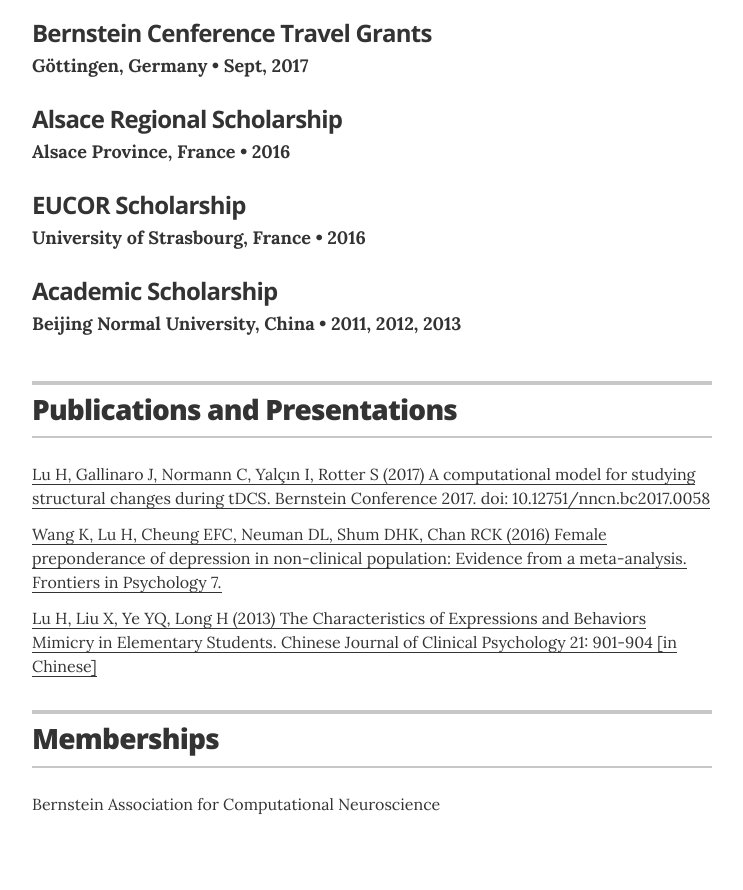
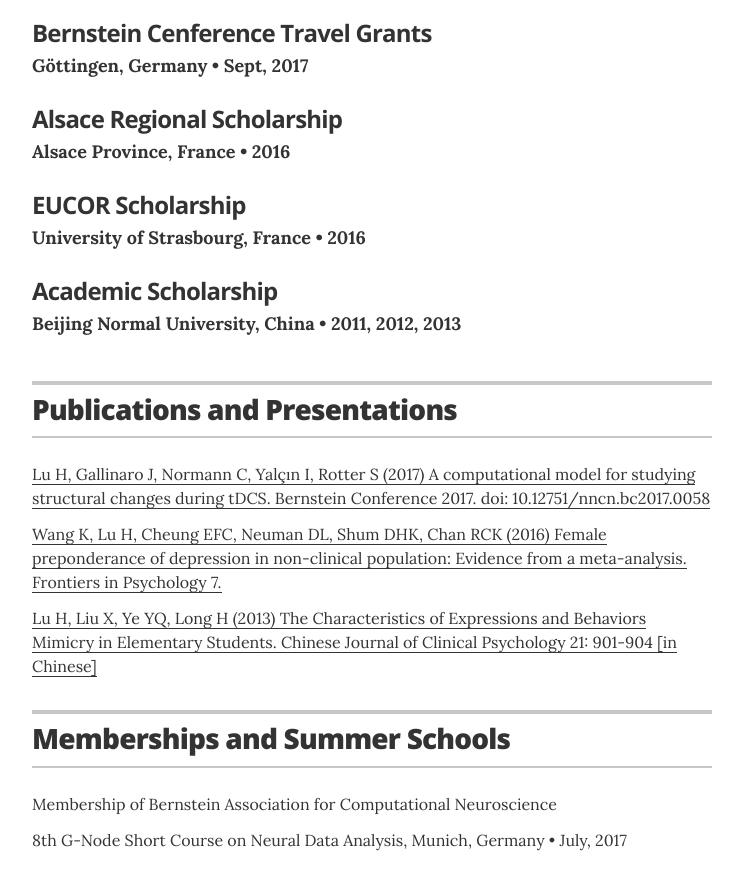
Before and after one commit to ErbB4/erbb4.github.io, a Jekyll site: the page built from index.html, in a window 1280 px wide and 900 px high, scrolled down 3473 px. Shown: the top 890 px of the window, without its empty margins (268-1011 px from the left). Built offline with Jekyll 4.4.1, drawn with Linux system fonts in a browser that asks for light colours; before the commit the page ends 4337 px from its top, so only the background shows below that.

Commit message:
summer school

```diff
--- a/_layouts/resume.html
+++ b/_layouts/resume.html
@@ -266,13 +266,13 @@
 
 
 <header class="section-header">
-          <h2>Memberships</h2>
+          <h2>Memberships and Summer Schools</h2>
         </header>
 
         <div class="resume-item">
 
-          <p class="resume-item-copy">Bernstein Association for Computational Neuroscience</p>
-
+          <p class="resume-item-copy">Membership of Bernstein Association for Computational Neuroscience</p>
+          <p class="resume-item-copy">8th G-Node Short Course on Neural Data Analysis, Munich, Germany &bull; July, 2017</p>
         </div>
 
 
```
